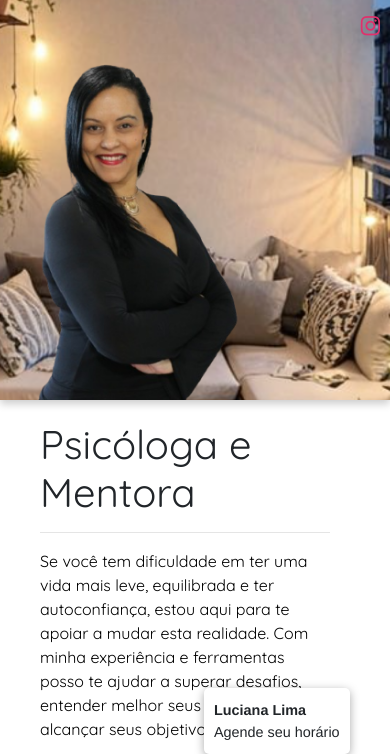
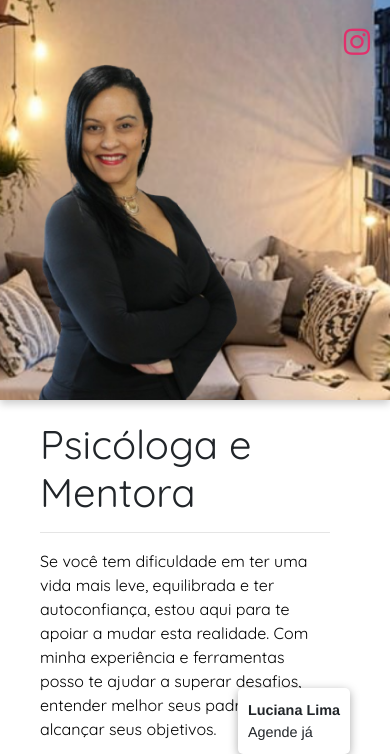
Before and after one commit to querenneves/Escopo_inicial, a plain HTML site: page index.html in a window 390 px wide. Shown: the top 754 px of the page. Drawn offline with nearby package versions, Linux system fonts and the light colour scheme; grey boxes are pictures that could not be loaded; a script that the page names is missing.

Commit message:
solicitacoes de ajuste mobile

```diff
--- a/index.html
+++ b/index.html
@@ -233,51 +233,28 @@
 
 
         .insta {
-    font-size: 30px; /* Tamanho do ícone no desktop */
-    color: #E1306C; /* Cor do ícone do Instagram */
-    text-decoration: none; /* Remove o sublinhado do link */
-    transition: color 0.3s; /* Transição suave para mudança de cor */
-    position: fixed; /* Fixa o ícone na tela */
-    right: 20px; /* Distância da borda direita */
-    top: 20px; /* Distância do topo */
-    z-index: 1000; /* Garante que o ícone fique acima de outros elementos */
+			font-size: 30px;
+			/* Tamanho do ícone */
+			color: #E1306C;
+			/* Cor do ícone do Instagram */
+			text-decoration: none;
+			/* Remove o sublinhado do link */
+			transition: color 0.3s;
+			/* Transição suave para mudança de cor */
+			position: fixed;
+			/* Permite que o elemento fique fixo na tela */
+			right: 20px;
+			/* Distância da borda direita */
+			top: 20px;
+			/* Distância do topo (ajuste conforme necessário) */
+			z-index: 1000;
+			/* Garante que o ícone fique acima de outros elementos */
 		}
 
-/* Efeito de hover */
-@media (max-width: 720px) {
-    .insta {
-        font-size: 26px; /* Ícone menor */
-        right: 20px; /* Aproxima da borda */
-        top: 20px; /* Aproxima do topo */
-    }
-}
-
-/* 📱 Ajustes para telas menores que 600px */
-@media (max-width: 600px) {
-    .insta {
-        font-size: 24px; /* Ícone um pouco menor */
-        right: 15px;
-        top: 15px;
-    }
-}
-
-/* 📱 Ajustes para telas menores que 480px */
-@media (max-width: 480px) {
-    .insta {
-        font-size: 22px; /* Ícone ainda menor */
-        right: 10px;
-        top: 10px;
-        max-width: 100%;
-    }
-}
-
-/* 📱 Ajustes para telas menores que 360px (celulares bem compactos) */
-@media (max-width: 360px) {
-    .insta {
-        font-size: 20px; /* Ícone bem menor */
-        right: 8px;
-        top: 8px;
-    }
+		/* Efeito de hover (opcional) */
+		.insta:hover {
+			color: #C13584;
+			/* Cor ao passar o mouse */
 		}
 
 
@@ -409,7 +386,7 @@
 						Luciana Lima</div>
 				</div>
 				<div id="whatswidget-conversation-message" class="whatswidget-conversation-message "
-                    style="all:revert;">Agende seu horário</div>
+					style="all:revert;">Agende já</div>
 				<div class="whatswidget-conversation-cta" style="all:revert;"> <a style="all:revert;"
 						id="whatswidget-phone-desktop" target="_blank"
 						href="https://web.whatsapp.com/send?phone=5511987966258"
@@ -425,7 +402,7 @@
 				style="all:revert;"> <span id="whatswidget-text-header-outer" class="whatswidget-text-header-outer"
 					style="all:revert;">Luciana Lima</span><br>
 				<div id="whatswidget-text-message-outer" class="whatswidget-text-message-outer" style="all:revert;">
-                    Agende seu horário</div>
+					Agende já</div>
 			</div>
 			<div class="whatswidget-button-wrapper" style="all:revert;">
 				<div class="whatswidget-button" id="whatswidget-button" style="all:revert;">
```
Lines whose indentation alone changed are shown as unchanged.
